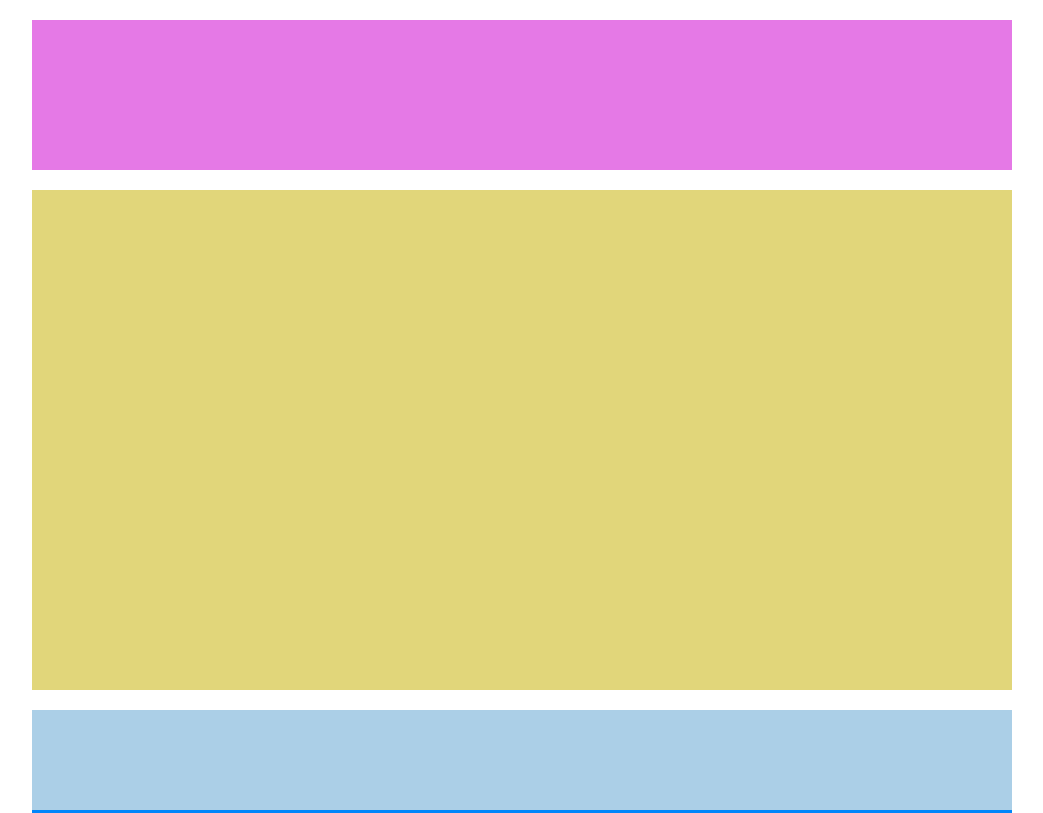
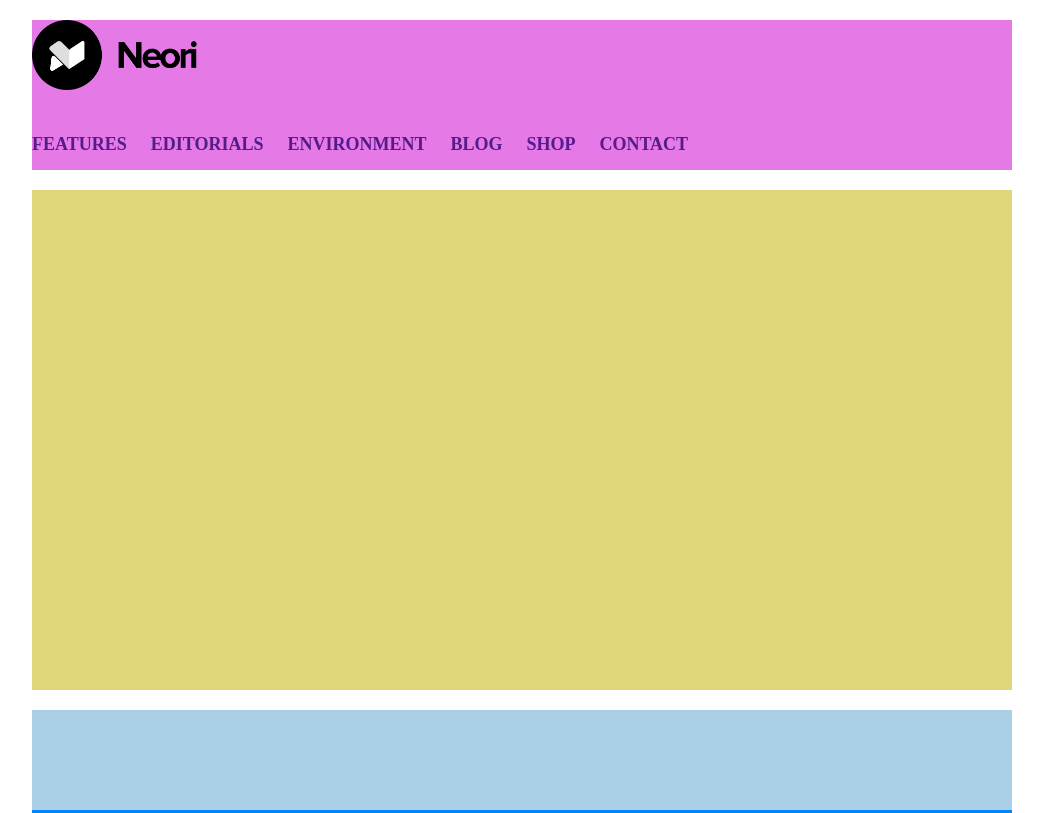
Before and after one commit to Penna92/htmlcss-struttura-wp, a plain HTML site: page index.html in a window 1280 px wide. Shown: the top 813 px of the page, without its empty margins (118-1161 px from the left). Drawn offline with Linux system fonts and the light colour scheme.

Commit message:
index: added content to top-header

```diff
--- a/css/style.css
+++ b/css/style.css
@@ -12,10 +12,6 @@
   content: "";
   display: table;
   clear: both;
-}
-
-nav ul li {
-  list-style-type: none;
 }
 
 /* general TAG rules */
@@ -36,6 +32,20 @@ footer {
   height: 50px;
   background-color: #8801fe;
 }
+
+nav ul li {
+    list-style-type: none;
+    display: inline-block;
+    margin-right: 20px;
+    margin-top: 40px;
+    font-size: 18px;
+    font-weight: bold;
+    color: #DFDEE0;
+  }
+
+  nav ul li a {
+      text-decoration: none;
+  }
 /* specific class rules */
 
 .top-header {
@@ -76,3 +86,11 @@ footer {
 .left {
   float: left;
 }
+
+.logo {
+    width: 200px;
+}
+
+.logo img {
+    height: 70px;
+}
--- a/index.html
+++ b/index.html
@@ -13,16 +13,16 @@
         <!-- inizio blocco superiore  -->
         <div class="top-header">
             <div class="logo">
-
+                <img src="img/logo.png" alt="logo">
             </div>
             <nav>
                 <ul>
-                    <li></li>
-                    <li></li>
-                    <li></li>
-                    <li></li>
-                    <li></li>
-                    <li></li>
+                    <li><a href="">FEATURES</a></li>
+                    <li><a href="">EDITORIALS</a></li>
+                    <li><a href="">ENVIRONMENT</a></li>
+                    <li><a href="">BLOG</a></li>
+                    <li><a href="">SHOP</a></li>
+                    <li><a href="">CONTACT</a></li>
                 </ul>
             </nav>
         </div>
```
